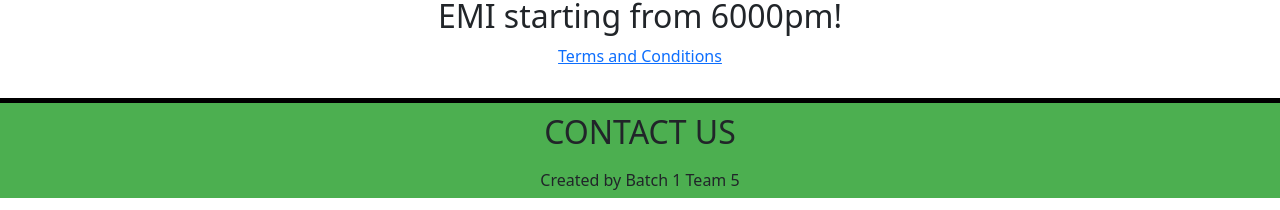
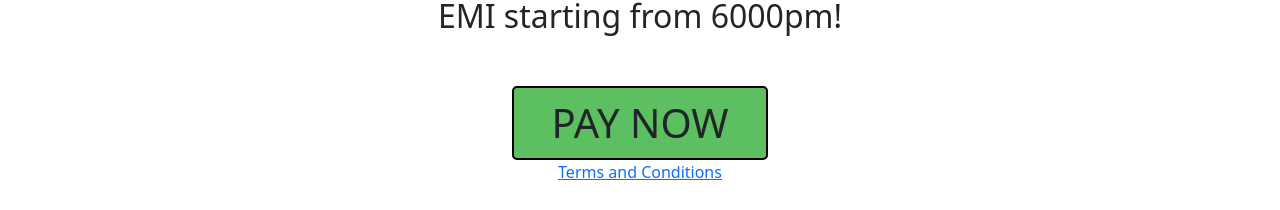
Before and after one commit to mouni2317/cfms_frontend, a React (Create React App) app: page /product/1 in a window 1280 px wide. Shown: the part 685-895 px from the top of the page. Built offline with nearby package versions, Linux system fonts and the light colour scheme.

Commit message:
add pay now button

```diff
--- a/src/Components/Product.css
+++ b/src/Components/Product.css
@@ -17,3 +17,19 @@
 .drop{
     margin:60px;
 }
+.pay-button{
+    /* display: flex; */
+  background-color: #5CBF60;
+  width: 20%;
+  margin-left: 40%;
+  /* align-items: center; */
+  border: 2px solid black;
+  border-radius: 5px;
+  padding: 5px 10px;
+  font-size: 40px;
+  cursor: pointer;
+}
+.button-wrapper{
+    text-align: center;
+    margin-top: 50px;
+}
--- a/src/Components/Product.js
+++ b/src/Components/Product.js
@@ -73,7 +73,11 @@ const Product = (props) => {
 </select>
     </div>
     <h2>EMI starting from 6000pm!</h2>
+    <div className="button-wrapper">
+    <div className="pay-button" >PAY NOW</div>
+    </div>
     <a href= "/"> Terms and Conditions</a>
+
 
 </div>
 
```
